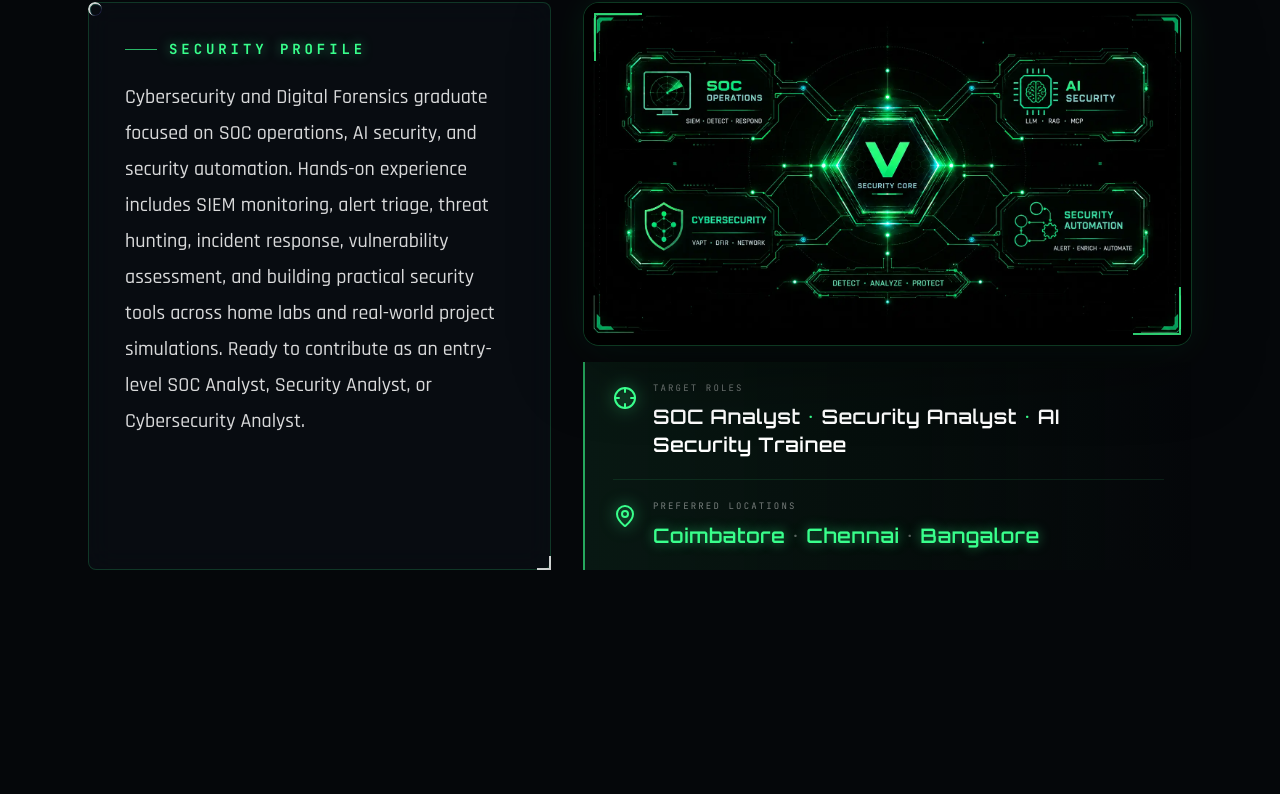
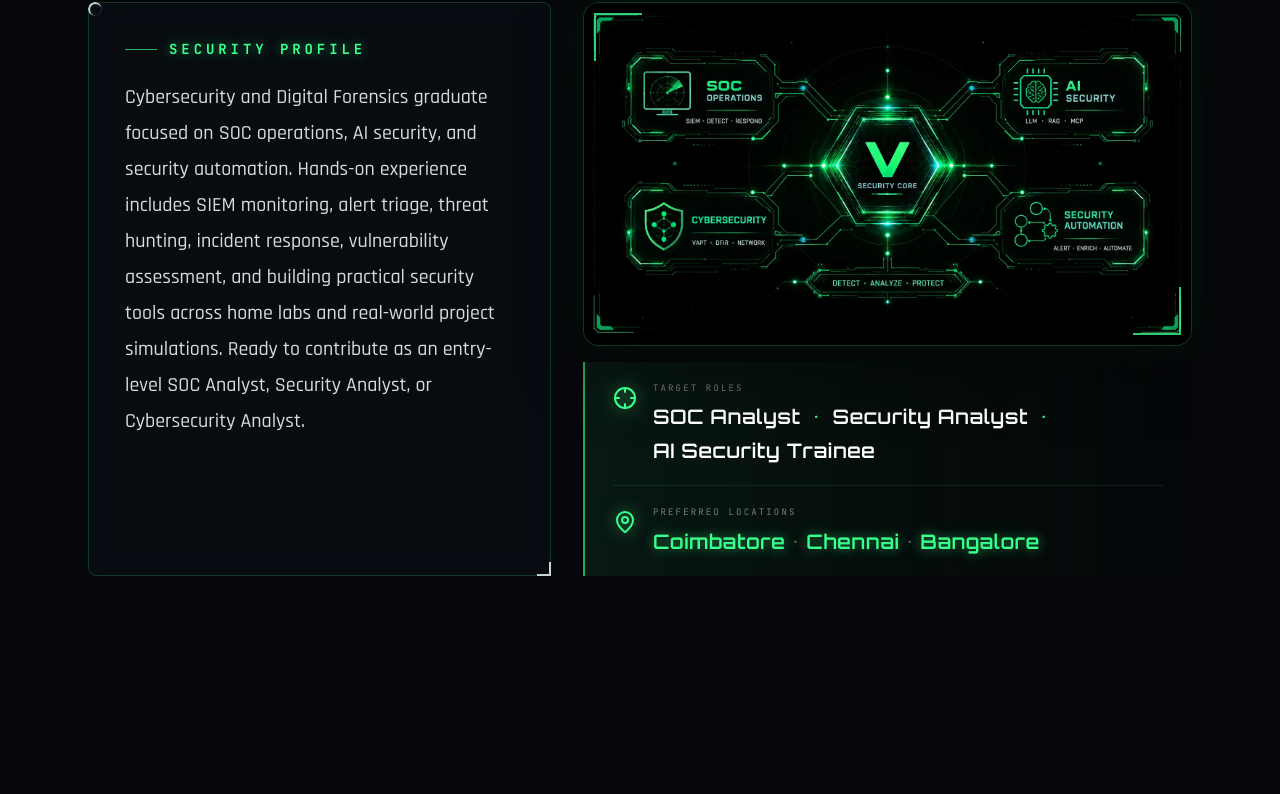
Before and after one commit to vasanth-void-0x/VASANTH-portfolio, a Next.js app: page / in a window 1280 px wide. Shown: the part 1114-1908 px from the top of the page. Built offline with nearby package versions, Linux system fonts and the light colour scheme.

Commit message:
Keep target role names together

```diff
--- a/components/About.tsx
+++ b/components/About.tsx
@@ -62,9 +62,13 @@ export default function About() {
               <Crosshair className="mt-1 shrink-0 text-neon drop-shadow-[0_0_8px_rgba(57,255,140,0.65)]" size={24} />
               <div>
                 <p className="font-mono text-[9px] uppercase tracking-[0.24em] text-white/45">Target roles</p>
-                <p className="mt-2 font-display text-lg font-semibold leading-relaxed tracking-wide text-white sm:text-xl">
-                  SOC Analyst <span className="text-neon">•</span> Security Analyst <span className="text-neon">•</span> AI Security Trainee
-                </p>
+                <div className="mt-2 flex flex-wrap items-center gap-x-3 gap-y-1.5 font-display text-lg font-semibold leading-relaxed tracking-wide text-white sm:text-xl">
+                  <span className="whitespace-nowrap">SOC Analyst</span>
+                  <span className="text-neon">•</span>
+                  <span className="whitespace-nowrap">Security Analyst</span>
+                  <span className="text-neon">•</span>
+                  <span className="whitespace-nowrap">AI Security Trainee</span>
+                </div>
               </div>
             </div>
             <div className="mt-5 flex items-start gap-4 border-t border-neon/10 pt-5">
```
